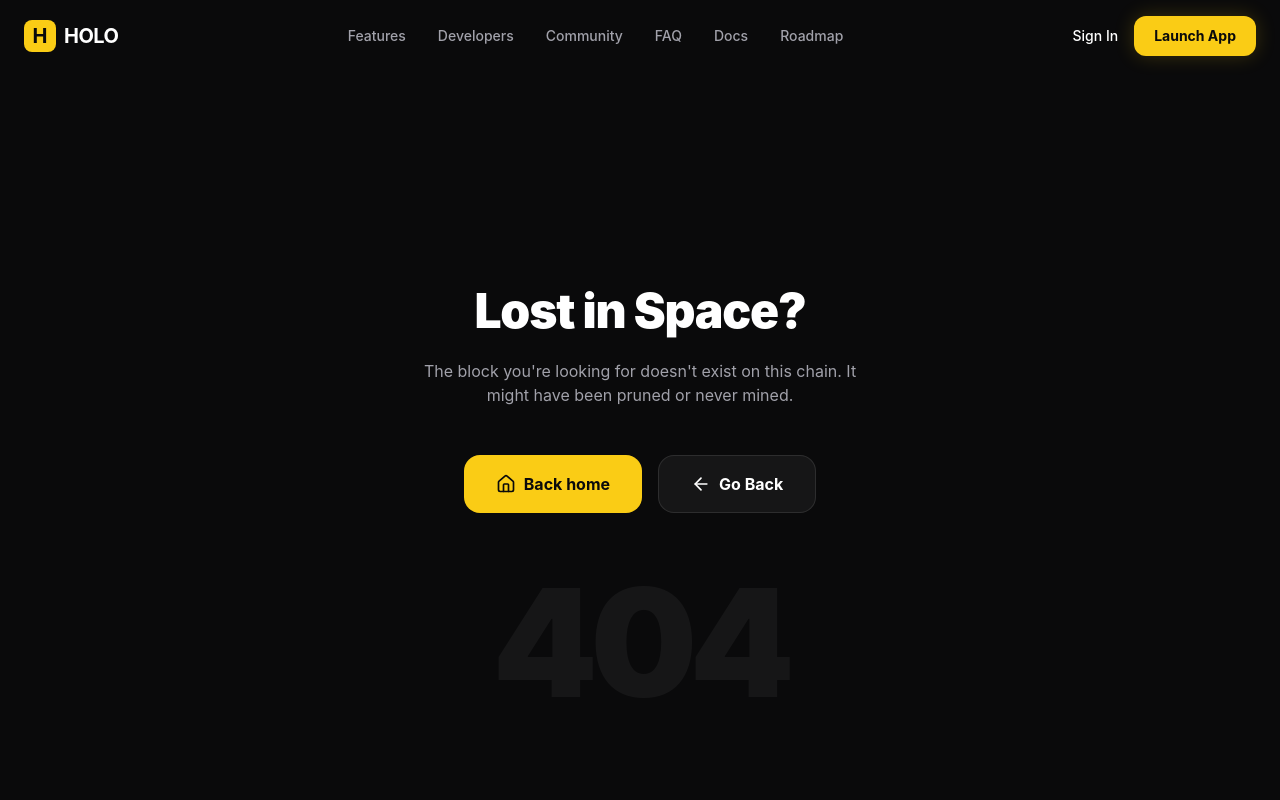
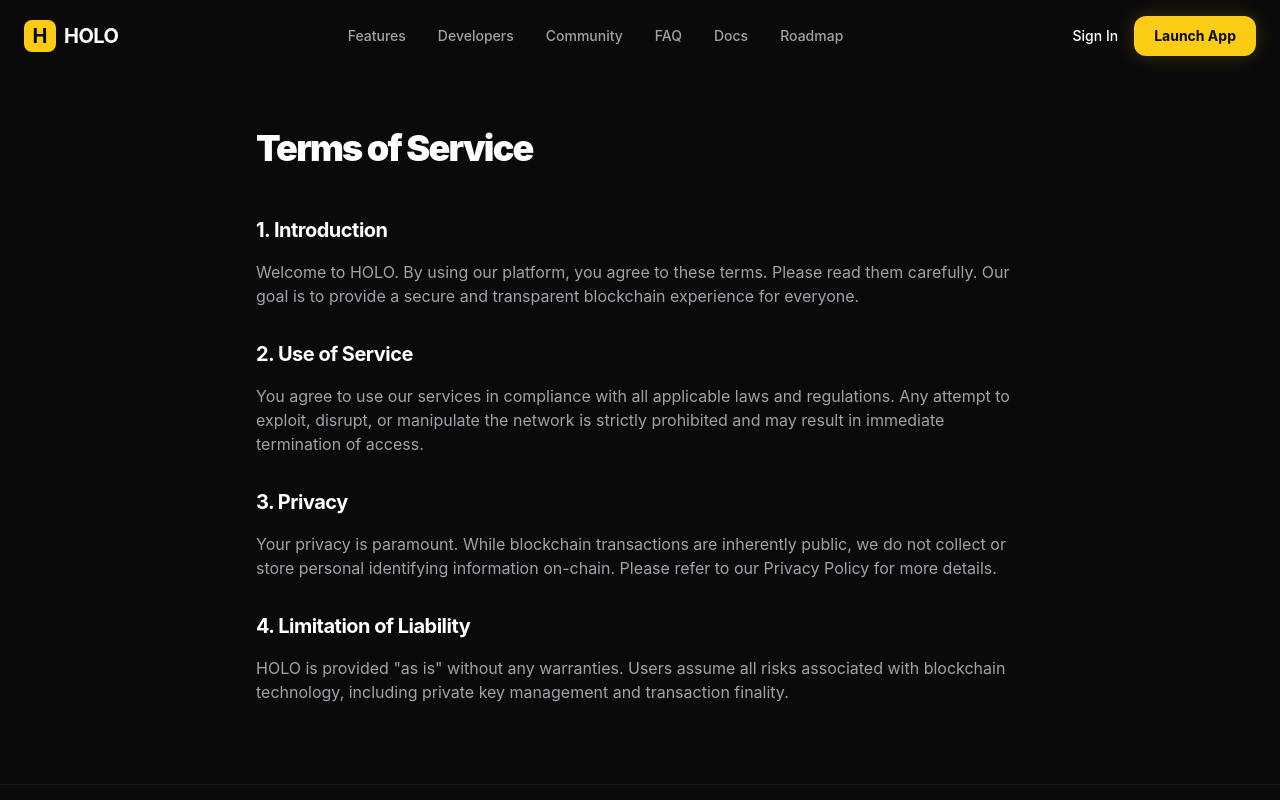
Before and after one commit to christian759/holo, a React (Vite) app: page /terms in a window 1280 px wide. Shown: the top 800 px of the page. Built offline with nearby package versions, Linux system fonts and the light colour scheme.

Commit message:
legal and hero

```diff
--- a/src/App.tsx
+++ b/src/App.tsx
@@ -5,7 +5,11 @@ import Footer from './components/Footer';
 import Home from './pages/Home';
 import Documentation from './pages/Documentation';
 import Roadmap from './pages/Roadmap';
+import Infrastructure from './pages/Infrastructure';
+import Governance from './pages/Governance';
+import Security from './pages/Security';
 import NotFound from './pages/NotFound';
+import LegalPage from './pages/Legal';
 
 function ScrollToTop() {
   const { pathname } = useLocation();
@@ -32,6 +36,12 @@ function App() {
           <Route path="/" element={<Home />} />
           <Route path="/docs" element={<Documentation />} />
           <Route path="/roadmap" element={<Roadmap />} />
+          <Route path="/infrastructure" element={<Infrastructure />} />
+          <Route path="/governance" element={<Governance />} />
+          <Route path="/security" element={<Security />} />
+          <Route path="/privacy" element={<LegalPage title="Privacy Policy" />} />
+          <Route path="/terms" element={<LegalPage title="Terms of Service" />} />
+          <Route path="/cookies" element={<LegalPage title="Cookie Policy" />} />
           <Route path="*" element={<NotFound />} />
         </Routes>
 
--- /dev/null
+++ b/src/pages/Legal.tsx
@@ -0,0 +1,48 @@
+import React from 'react';
+
+const LegalPage = ({ title }: { title: string }) => {
+    return (
+        <div className="pt-32 pb-20 px-6">
+            <div className="max-w-3xl mx-auto">
+                <h1 className="text-4xl font-black mb-12 tracking-tighter">{title}</h1>
+                <div className="prose prose-invert max-w-none text-zinc-400 space-y-8">
+                    <section>
+                        <h2 className="text-xl font-bold text-white mb-4">1. Introduction</h2>
+                        <p>
+                            Welcome to HOLO. By using our platform, you agree to these terms.
+                            Please read them carefully. Our goal is to provide a secure and
+                            transparent blockchain experience for everyone.
+                        </p>
+                    </section>
+                    <section>
+                        <h2 className="text-xl font-bold text-white mb-4">2. Use of Service</h2>
+                        <p>
+                            You agree to use our services in compliance with all applicable laws
+                            and regulations. Any attempt to exploit, disrupt, or manipulate the
+                            network is strictly prohibited and may result in immediate termination
+                            of access.
+                        </p>
+                    </section>
+                    <section>
+                        <h2 className="text-xl font-bold text-white mb-4">3. Privacy</h2>
+                        <p>
+                            Your privacy is paramount. While blockchain transactions are inherently
+                            public, we do not collect or store personal identifying information
+                            on-chain. Please refer to our Privacy Policy for more details.
+                        </p>
+                    </section>
+                    <section>
+                        <h2 className="text-xl font-bold text-white mb-4">4. Limitation of Liability</h2>
+                        <p>
+                            HOLO is provided "as is" without any warranties. Users assume all risks
+                            associated with blockchain technology, including private key management
+                            and transaction finality.
+                        </p>
+                    </section>
+                </div>
+            </div>
+        </div>
+    );
+};
+
+export default LegalPage;
```
